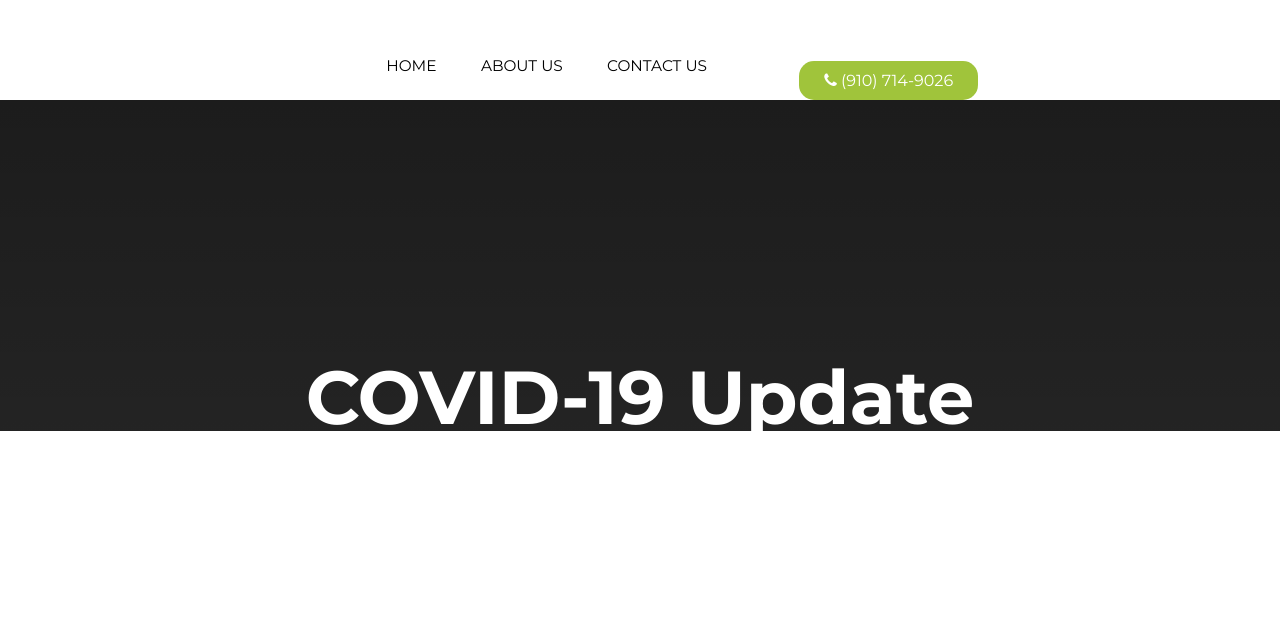
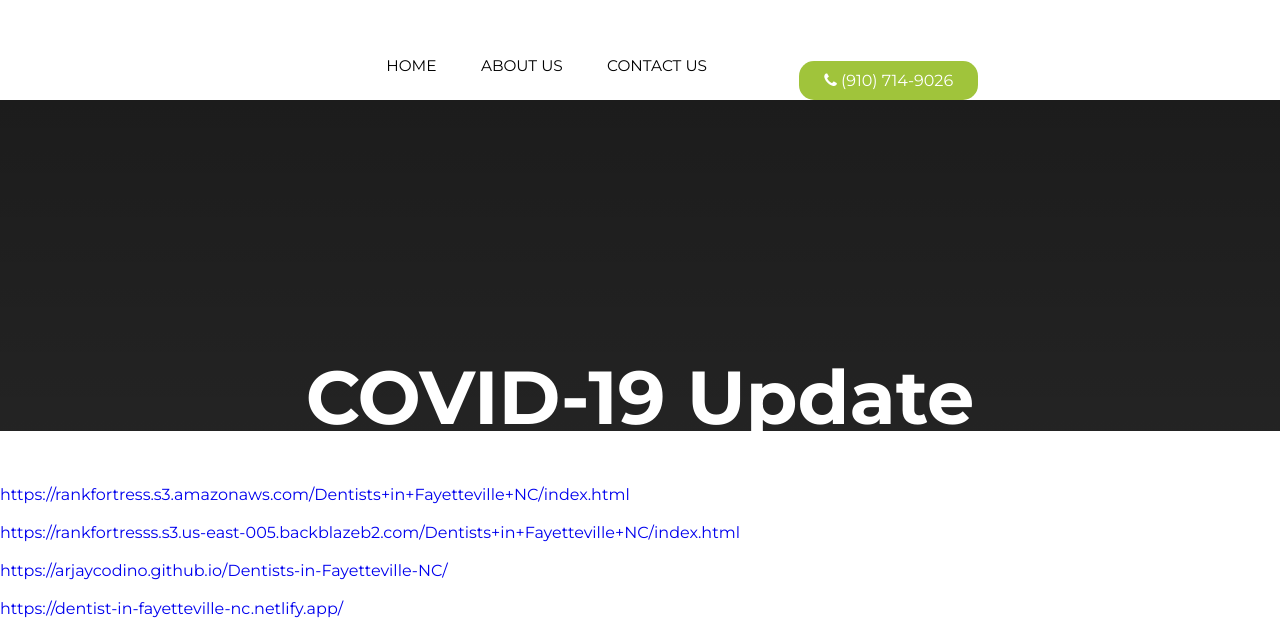
Before and after one commit to ArjayCodino/Dentists-in-Fayetteville-NC, a plain HTML site: page index.html in a window 1280 px wide. Shown: the part 5566-6203 px from the top of the page. Drawn offline with Linux system fonts and the light colour scheme.

Commit message:
Add files via upload

```diff
--- a/index.html
+++ b/index.html
@@ -139,13 +139,13 @@
 
             <!--Links-->
             <section>
-                <a target="_bLank" href=""></a><br>
+                <a target="_bLank" href="https://rankfortress.s3.amazonaws.com/Dentists+in+Fayetteville+NC/index.html">https://rankfortress.s3.amazonaws.com/Dentists+in+Fayetteville+NC/index.html</a><br>
                 <br>
-                <a target="_bLank" href=""></a><br>
+                <a target="_bLank" href="https://rankfortresss.s3.us-east-005.backblazeb2.com/Dentists+in+Fayetteville+NC/index.html">https://rankfortresss.s3.us-east-005.backblazeb2.com/Dentists+in+Fayetteville+NC/index.html</a><br>
                 <br>
-                <a target="_bLank" href=""></a><br>
+                <a target="_bLank" href="https://arjaycodino.github.io/Dentists-in-Fayetteville-NC/">https://arjaycodino.github.io/Dentists-in-Fayetteville-NC/</a><br>
                 <br>
-                <a target="_bLank" href=""></a><br>
+                <a target="_bLank" href="https://dentist-in-fayetteville-nc.netlify.app/">https://dentist-in-fayetteville-nc.netlify.app/</a><br>
                 <br>
             </section>
 
```
